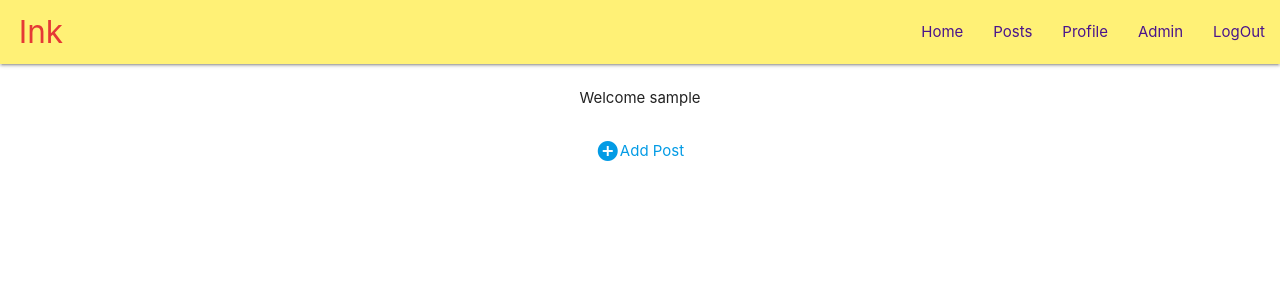
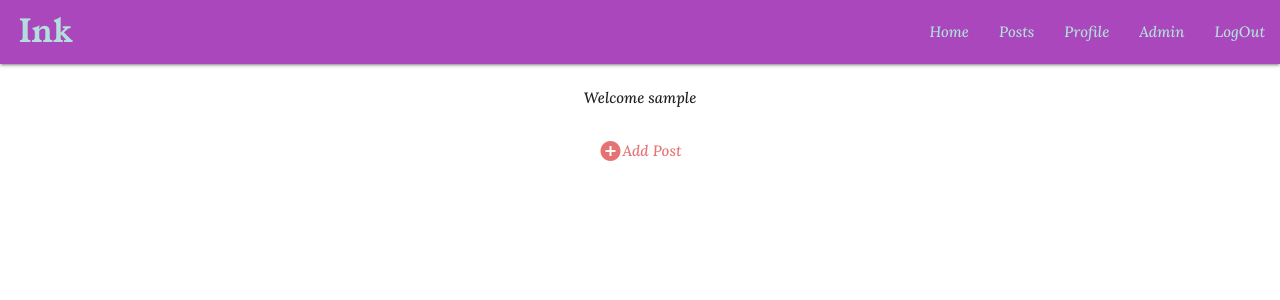
Before and after one commit to farrukh-ahm/ink_blog, a Django app: page / in a window 1280 px wide. Shown: the top 300 px of the page. Run offline with Django 3.2, Linux system fonts and the light colour scheme; the visitor is signed in with stand-in values (Sample User, id 1); data that the repository does not hold is empty.

Commit message:
Stylise the website

```diff
--- a/static/css/style.css
+++ b/static/css/style.css
@@ -1,18 +1,23 @@
+@import url('https://fonts.googleapis.com/css2?family=Lora:ital,wght@1,500&family=Oswald:wght@300&family=Young+Serif&display=swap');
+
+body{
+    font-family: 'Lora', serif;
+}
+
+.link-controller{
+    font-family: 'Oswald', sans-serif;
+}
+
+#title{
+    font-family: 'Young Serif', serif;
+}
+
 @media (min-width: 800px){
     #title{
         padding-inline-start: 1.25rem;
     }
 }
 
-
-/* .card-handler{
-    margin-block-start: 1rem !important;
-} */
-
-/* #greetings{
-    background-color: black !important;
-    padding-block-start: 1rem !important;
-} */
 
 /* --------------------------------------------------------------------------------------------------------------- */
 /* --------------------------------------------- HOME PAGE ------------------------------------------------------ */
@@ -34,6 +39,10 @@
 
 .small-container{
     margin-block-end: 1em;
+}
+
+.card-title{
+    font-family: 'Oswald', sans-serif;
 }
 
 
@@ -67,14 +76,14 @@
 /* --------------------------------------------------------------------------------------------------------------- */
 /* --------------------------------------------- ADD POST ------------------------------------------------------- */
 
-h4{
-    margin-block: 3rem;
-}
-
 textarea{
     block-size: 25rem;
 }
 
+.post-title{
+    font-family: 'Oswald', sans-serif;
+    margin-block: 3rem;
+}
 
 /* --------------------------------------------------------------------------------------------------------------- */
 /* --------------------------------------------- POST DETAIL ------------------------------------------------------- */
@@ -119,6 +128,10 @@ textarea{
     color: teal
 }
 
+.commentor{
+    font-family: 'Oswald', sans-serif;
+}
+
 /* hr{
     margin-block-end: 5rem;
 } */
@@ -140,6 +153,10 @@ textarea{
     transform: translate(-50%, -50%);
 }
 
+
+/* --------------------------------------------------------------------------------------------------------------- */
+/* --------------------------------------------- PROFILE PAGE ------------------------------------------------------- */
+
 .info-control{
 
     outline: 1px solid black;
--- a/templates/base.html
+++ b/templates/base.html
@@ -15,17 +15,17 @@
 <body>
 
     <nav>
-        <div class="nav-wrapper  yellow lighten-2">
-          <a href="#!" class="brand-logo red-text text-darken-1 offset-s2" id="title">Ink</a>
+        <div class="nav-wrapper  purple lighten-1">
+          <a href="#!" class="brand-logo teal-text text-lighten-4 offset-s2" id="title">Ink</a>
           <a href="#" data-target="mobile-demo" class="sidenav-trigger purple-text text-darken-4"><i class="material-icons">menu</i></a>
             {%   if user.is_authenticated%}
                 {% if user.is_superuser %}
                     <ul class="right hide-on-med-and-down ">
-                        <li><a href="/" class="purple-text text-darken-4">Home</a></li>
-                        <li><a href="{% url 'user_posts' request.user %}" class="purple-text text-darken-4">Posts</a></li>
-                        <li><a href="{% url 'profile' request.user %}" class="purple-text text-darken-4">Profile</a></li>
-                        <li><a href="{% url 'admin:index' %}" class="purple-text text-darken-4">Admin</a></li>
-                        <li><a href="{% url 'account_logout' %}" class="purple-text text-darken-4">LogOut</a></li>
+                        <li><a href="/" class="teal-text text-lighten-4">Home</a></li>
+                        <li><a href="{% url 'user_posts' request.user %}" class="teal-text text-lighten-4">Posts</a></li>
+                        <li><a href="{% url 'profile' request.user %}" class="teal-text text-lighten-4">Profile</a></li>
+                        <li><a href="{% url 'admin:index' %}" class="teal-text text-lighten-4">Admin</a></li>
+                        <li><a href="{% url 'account_logout' %}" class="teal-text text-lighten-4">LogOut</a></li>
                     </ul>
                 {% else %}
                 <ul class="right hide-on-med-and-down ">
--- a/templates/index.html
+++ b/templates/index.html
@@ -10,7 +10,7 @@
 
     {% if user.is_authenticated %}
         <div class="add">
-            <a href="{% url 'add_post' request.user %}" class="valign-wrapper add-link">
+            <a href="{% url 'add_post' request.user %}" class="valign-wrapper add-link red-text text-lighten-2">
                 <i class="material-icons">add_circle</i><span>Add Post</span>
             </a>
         </div>
@@ -30,24 +30,24 @@
                 <div class="card">
                     <div class="card-image">
                         <img src="{{post.featured_image.url}}" alt="{{post.title}}">
-                        <span class="card-title red-text text-darken-1">{{post.title}}</span>
                     </div>
                     <div class="card-content">
-                        <p class="purple-text text-darken-4">{{post.excerpt}}</p>
+                        <span class="card-title purple-text text-lighten-1">{{post.title}}</span>
+                        <p class="">{{post.excerpt}}</p>
                     </div>
                     <div class="card-action">
                         <div class="small-container">
                             <small class="right">{{post.created_on}}</small>
                             <small>Author: {{post.author}}</small>
                         </div>
-                        <a href="{% url 'post_detail' post.slug %}" class="btn">Read</a>
+                        <a href="{% url 'post_detail' post.slug %}" class="btn purple lighten-1 link-controller">Read</a>
                         <form action="{% url 'post_like_index' post.slug %}" class="right" method="POST">
                             {% if user.is_authenticated %}
                                 {% csrf_token %}
                                 {% if user.id in post.user_like %}
-                                    <button class="valign-wrapper like-button">{{post.likes_count}}<i class="material-icons">star</i></button>
+                                    <button class="valign-wrapper like-button red-text text-lighten-2">{{post.likes_count}}<i class="material-icons">star</i></button>
                                 {% else %}
-                                    <button class="valign-wrapper like-button">{{post.likes_count}}<i class="material-icons">star_border</i></button>
+                                    <button class="valign-wrapper like-button red-text text-lighten-2">{{post.likes_count}}<i class="material-icons">star_border</i></button>
                                 {% endif %}
                             {% endif %}
                         </form>
--- a/templates/profile.html
+++ b/templates/profile.html
@@ -64,8 +64,8 @@
 
         <div class="row">
             <div class="col s12 m4 l4 offset-m4 offset-l4">
-                <a href="{% url 'account_change_password' %}" class="btn-small">Change Password</a>
-                    <a href="{% url 'account_email' %}" class="btn-small">Change Email</a>
+                <a href="{% url 'account_change_password' %}" class="btn-small purple lighten-1">Change Password</a>
+                    <a href="{% url 'account_email' %}" class="btn-small purple lighten-1">Change Email</a>
             </div>
         </div>
 
```
Also changed, not shown: templates/post_detail.html (+10 -10 lines), templates/userposts.html (+4 -4 lines).
